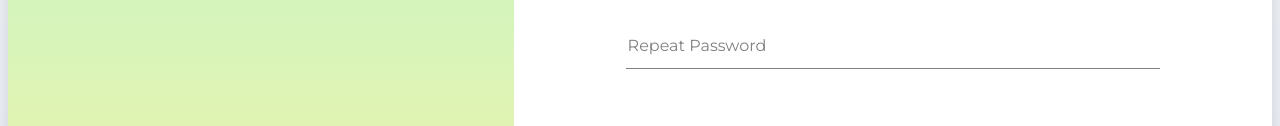
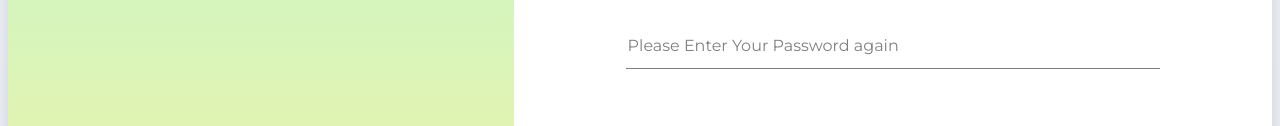
Before and after one commit to babbaranish/signup-ui, a plain HTML site: page index.html in a window 1280 px wide. Shown: the part 359-485 px from the top of the page. Drawn offline with Linux system fonts and the light colour scheme.

Commit message:
updated line no 37 in index.html
Let me know if anything needs to be changed

```diff
--- a/index.html
+++ b/index.html
@@ -34,7 +34,7 @@
                 <input type="password" name="pwd" id="password" minlength="8" required>
             </div>
             <div class="input-container">
-                <label class="rpwd">Repeat Password</label>
+                <label class="rpwd">Please Enter Your Password again</label>
                 <input type="password" name="rpwd" id="repeat-password" minlength="8" required>
             </div>
             <div class="terms">
```
